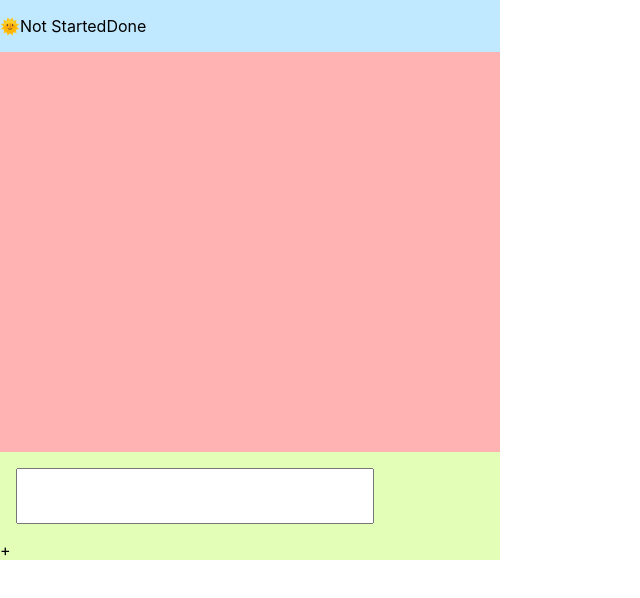
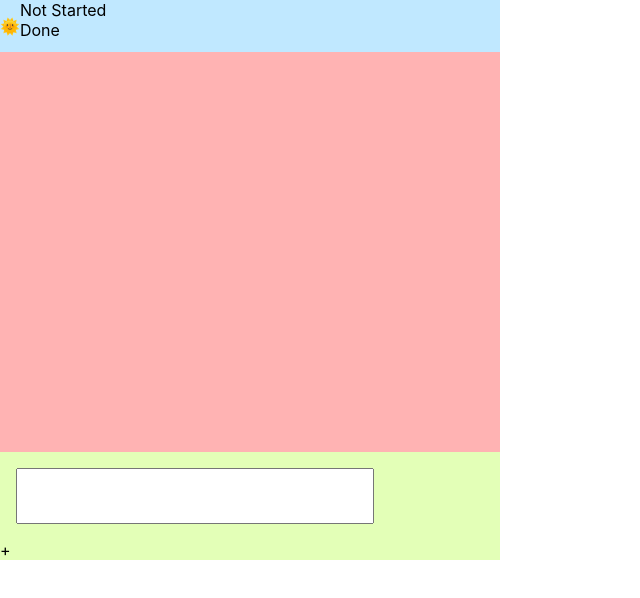
Before and after one commit to suwon205/todolist-react, a React (Create React App) app in the folder todo-list/: page / in a window 1280 px wide. Shown: the top 598 px of the page, without its empty margins (0-640 px from the left). Built offline with nearby package versions, Linux system fonts and the light colour scheme.

Commit message:
filtering 기능

```diff
--- a/todo-list/src/TodoList.jsx
+++ b/todo-list/src/TodoList.jsx
@@ -5,13 +5,23 @@ import Todo from "./component/Todo";
 
 export default function Content() {
   const todos = useSelector((state) => state.todoReducer);
+  const filterType = useSelector((state) => state.filterReducer.filterType);
+
+  const filteredTodos = todos.filter((todo) => {
+    if (filterType === "DONE") {
+      return todo.completed === true;
+    } else if (filterType === "NOT_STARTED") {
+      return todo.completed === false;
+    } else {
+      return true; // "ALL"이면 모든 데이터 반환
+    }
+  });
+
   return (
     <div className="content">
-      {todos !== undefined &&
-        todos.length > 0 &&
-        todos.map((todo) => (
-          <Todo key={todo.id} content={todo} state={todo.state} />
-        ))}
+      {filteredTodos !== undefined &&
+        filteredTodos.length > 0 &&
+        filteredTodos.map((todo) => <Todo key={todo.id} content={todo} />)}
     </div>
   );
 }
--- a/todo-list/src/component/FilterList.jsx
+++ b/todo-list/src/component/FilterList.jsx
@@ -1,14 +1,58 @@
 import React, { useState } from "react";
 import "../css/filtercss.css";
+import { useDispatch } from "react-redux";
+import {
+  filterAll,
+  filterDone,
+  filterNotStarted,
+} from "../store/filter-reducer";
+
 export default function FilterList() {
-  const [filterState, setFilter] = useState("All");
+  const [filterType, setFilterType] = useState(null); // 선택된 필터 타입을 상태로 관리
+  const dispatch = useDispatch();
+
+  // 필터링을 설정하는 함수
+  const handleFilter = (filter) => {
+    // 선택된 필터와 현재 필터 타입을 비교하여 동일하면 전체 필터로 설정
+    if (filterType === filter) {
+      setFilterType(null);
+      dispatch(filterAll());
+    } else {
+      // 선택된 필터를 설정하고 해당 필터에 맞는 액션을 디스패치
+      setFilterType(filter);
+      switch (filter) {
+        case filterTypes.NOT_STARTED:
+          dispatch(filterNotStarted());
+          break;
+        case filterTypes.DONE:
+          dispatch(filterDone());
+          break;
+        default:
+          break;
+      }
+    }
+  };
+
   return (
     <div className="filter">
-      {filterList.map((filter, index) => (
-        <p key={index}>{filter}</p>
-      ))}
+      <div
+        onClick={() => handleFilter(filterTypes.NOT_STARTED)}
+        className={filterType === filterTypes.NOT_STARTED ? "active" : ""}
+      >
+        Not Started
+      </div>
+      <div
+        onClick={() => handleFilter(filterTypes.DONE)}
+        className={filterType === filterTypes.DONE ? "active" : ""}
+      >
+        Done
+      </div>
     </div>
   );
 }
 
-const filterList = ["Not Started", "Done"];
+export const filterTypes = {
+  ALL: "ALL",
+  DONE: "DONE",
+  NOT_STARTED: "NOT_STARTED",
+};
--- a/todo-list/src/component/InputBar.jsx
+++ b/todo-list/src/component/InputBar.jsx
@@ -8,8 +8,12 @@ export default function InputBar() {
   const dispatch = useDispatch(); // 디스패치 함수를 가져옴
 
   const handleAdd = () => {
-    dispatch(addTodo(inputData));
-    setInputData(""); // 입력 폼 초기화
+    if (inputData.length === 0 || inputData === undefined) {
+      alert("데이터를 입력해 주세요!");
+    } else {
+      dispatch(addTodo(inputData));
+      setInputData(""); // 입력 폼 초기화
+    }
   };
   return (
     <div className="input-bar">
--- a/todo-list/src/component/Todo.jsx
+++ b/todo-list/src/component/Todo.jsx
@@ -1,11 +1,31 @@
-// Todo 컴포넌트
-import React from "react";
+import React, { useEffect, useState } from "react";
+import { useDispatch } from "react-redux";
+import { deleteTodo, editTodoState } from "../store/todo-reducer";
+import "../css/content-css.css";
 
 export default function Todo({ content }) {
+  const [isDone, setIsDone] = useState(false);
+  const dispatch = useDispatch();
+
+  useEffect(() => {
+    setIsDone(content.completed);
+  }, [content.completed]);
+
+  const handleTodo = () => {
+    const newState = !isDone;
+    dispatch(editTodoState(content.id, newState ? "DONE" : "NOT_STARTED"));
+  };
+  const handleDelete = () => {
+    console.log(content.id);
+    dispatch(deleteTodo(content.id));
+  };
   return (
-    <div>
-      <p>State: {content.state}</p>
-      <p>Content: {content.content}</p>
+    <div className="todo-container">
+      <div onClick={handleTodo}>
+        <input type="checkbox" checked={isDone} readOnly />
+        <p>Content: {content.content}</p>
+      </div>
+      <button onClick={handleDelete}>삭제하기</button>
     </div>
   );
 }
--- a/todo-list/src/css/content-css.css
+++ b/todo-list/src/css/content-css.css
@@ -3,3 +3,6 @@
   height: 400px;
   overflow: auto;
 }
+.todo-container {
+  display: flex;
+}
--- a/todo-list/src/css/filtercss.css
+++ b/todo-list/src/css/filtercss.css
@@ -1,3 +1,5 @@
-.filter{
-  display: flex;
+.filter div.active {
+  /* 활성화된 필터에 대한 스타일 */
+  font-weight: bold;
+  color: red;
 }
--- /dev/null
+++ b/todo-list/src/store/filter-reducer.js
@@ -0,0 +1,37 @@
+export const NOT_STARTED_FILTER = "filter/NOT_STARTED";
+export const DONE_FILTER = "filter/DONE";
+export const ALL_FILTER = "filter/ALL";
+
+// 액션
+export const filterNotStarted = () => ({
+  type: NOT_STARTED_FILTER,
+  payload: { filterType: "NOT_STARTED" }, // 필터의 종류를 payload에 포함
+});
+
+export const filterDone = () => ({
+  type: DONE_FILTER,
+  payload: { filterType: "DONE" }, // 필터의 종류를 payload에 포함
+});
+
+export const filterAll = () => ({
+  type: ALL_FILTER,
+  payload: { filterType: "ALL" }, // 필터의 종류를 payload에 포함
+});
+
+const initialState = { filterType: "All" };
+
+// 리듀서 함수
+const filterReducer = (state = initialState, action) => {
+  switch (action.type) {
+    case NOT_STARTED_FILTER:
+      return { ...state, filterType: "NOT_STARTED" };
+    case DONE_FILTER:
+      return { ...state, filterType: "DONE" };
+    case ALL_FILTER:
+      return { ...state, filterType: "ALL" };
+    default:
+      return state; // 기본적으로는 이전 상태를 그대로 반환
+  }
+};
+
+export default filterReducer;
--- a/todo-list/src/store/index.js
+++ b/todo-list/src/store/index.js
@@ -1,9 +1,10 @@
 import { combineReducers } from "redux";
 import todoReducer from "./todo-reducer";
-
+import filterReducer from "./filter-reducer";
 // store에 저장되는 reducer는 한 개. combine Reducer는 reducer 묶어주는 역할.
 const rootReducer = combineReducers({
   todoReducer,
+  filterReducer,
 });
 
 export default rootReducer;
--- a/todo-list/src/store/todo-reducer.js
+++ b/todo-list/src/store/todo-reducer.js
@@ -3,7 +3,7 @@
 // 액션 타입 상수 정의
 export const ADD_TODO = "todo/ADD_TODO";
 export const DELETE_TODO = "todo/DELETE_TODO";
-
+export const TOGGLE_TODO = "todo/TOGGLE_TODO";
 // 액션 생성자 함수 정의
 export const addTodo = (content) => ({
   type: ADD_TODO,
@@ -15,6 +15,11 @@ export const deleteTodo = (id) => ({
   payload: { id },
 });
 
+export const editTodoState = (id) => ({
+  type: TOGGLE_TODO,
+  payload: { id },
+});
+let lastIdx = 0;
 // 초기 데이터 정의
 const initialState = [];
 
@@ -22,16 +27,26 @@ const initialState = [];
 const todoReducer = (state = initialState, action) => {
   switch (action.type) {
     case ADD_TODO:
-      const newId = state.length > 0 ? state[state.length - 1].id + 1 : 1; // 새로운 id 계산
       const newData = {
-        id: newId,
-        state: "NOT_STARTED",
+        id: lastIdx,
+        completed: false,
         content: action.payload.content,
       };
+      lastIdx += 1;
       return [...state, newData]; // 기존 데이터에 새로운 데이터 추가
     case DELETE_TODO:
       const idToDelete = action.payload.id;
       return state.filter((todo) => todo.id !== idToDelete); // 해당 id를 가진 todo를 제외한 나머지 반환
+    case TOGGLE_TODO:
+      return state.map((todo) => {
+        if (todo.id !== action.payload.id) {
+          return todo;
+        }
+        return {
+          ...todo,
+          completed: !todo.completed,
+        };
+      });
     default:
       return state;
   }
```
